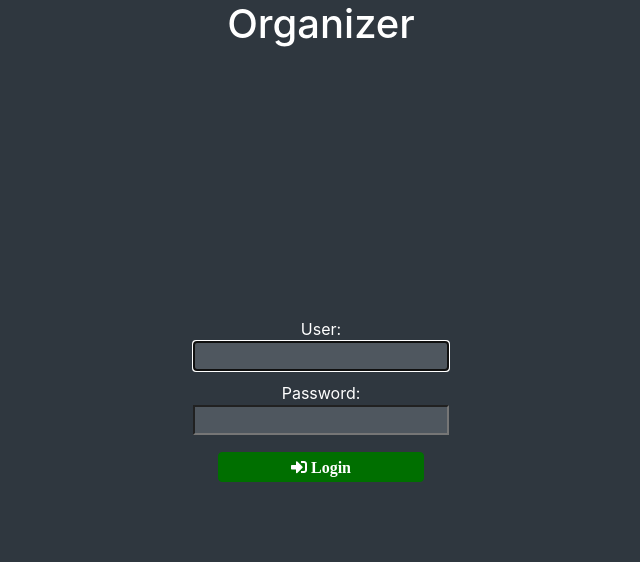
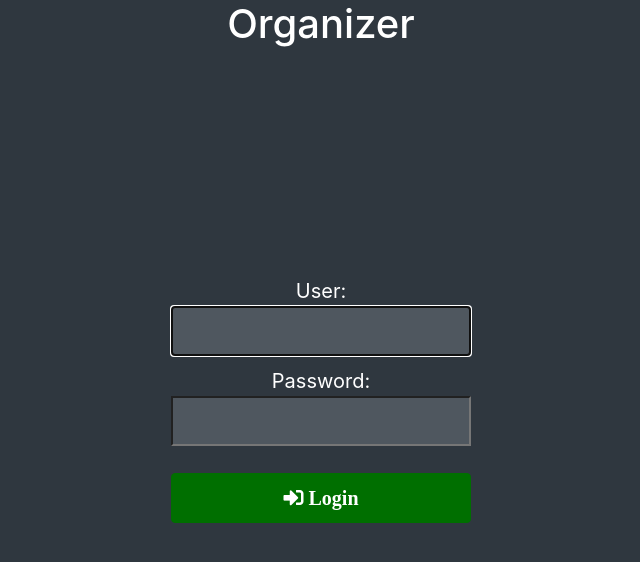
Before and after one commit to matheuspuel/organizer, a Django app: page /accounts/login/ in a window 1280 px wide. Shown: the top 562 px of the page, without its empty margins (319-959 px from the left). Run offline with Django 3.2, Linux system fonts and the light colour scheme; style sheets or scripts are compiled from the project's sources; some libraries are stand-ins or nearby versions.

Commit message:
increased size of elements in login page

```diff
--- a/_core/_core/templates/login.html
+++ b/_core/_core/templates/login.html
@@ -12,8 +12,8 @@
     <h1>Organizer</h1>
 </div>
 
-<div style="height: 200px; width: 400px; position: fixed; top: 50%; left: 50%;
- margin-top: -100px; margin-left: -200px; display: flex; align-items: center; text-align: center; ">
+<div style="height: 200px; width: 300px; position: fixed; top: 50%; left: 50%;
+ margin-top: -100px; margin-left: -150px; display: flex; align-items: center; text-align: center; ">
     <div style="width: 100%;">
 {#        <div style="">#}
 {#            <h3>Login</h3>#}
@@ -25,16 +25,17 @@
                 <form action="{% url 'login_submit' %}" method="post"> {% csrf_token %}
             {% endif %}
 
-                    <label style="margin: 0;">User:</label>
+                    <label style="margin: 0; font-size: 20px;">User:</label>
                     <div style="margin: 0 0 10px 0;">
-                        <input type="text" name="username" autofocus>
+                        <input style="width: 100%; height: 50px; font-size: 20px;" type="text" name="username" autofocus>
                     </div>
-                    <label style="margin: 0;">Password:</label>
-                    <div style="margin: 0 0 15px 0;">
-                        <input type="password" name="password">
+                    <label style="margin: 0; font-size: 20px;">Password:</label>
+                    <div style="margin: 0 0 25px 0;">
+                        <input style="width: 100%; height: 50px; font-size: 20px;" type="password" name="password">
                     </div>
                     <div style="">
-                        <button  style="width: 206px" type="submit" class="btn btn-success fa fa-sign-in-alt"> Login</button>
+                        <button style="width: 100%; height: 50px; font-size: 20px;"
+                                type="submit" class="btn btn-success fa fa-sign-in-alt"> Login</button>
                     </div>
                 </form>
         </div>
```
